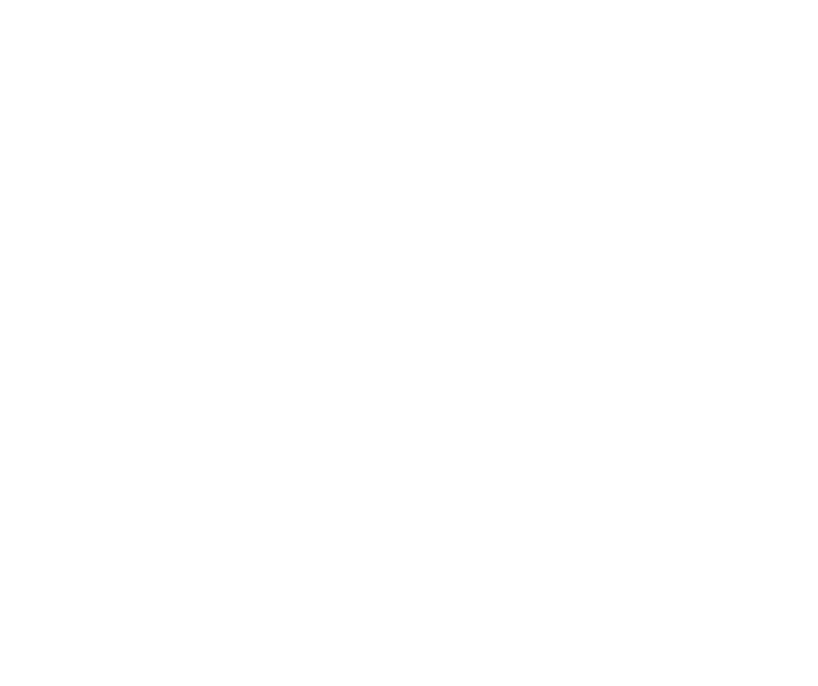
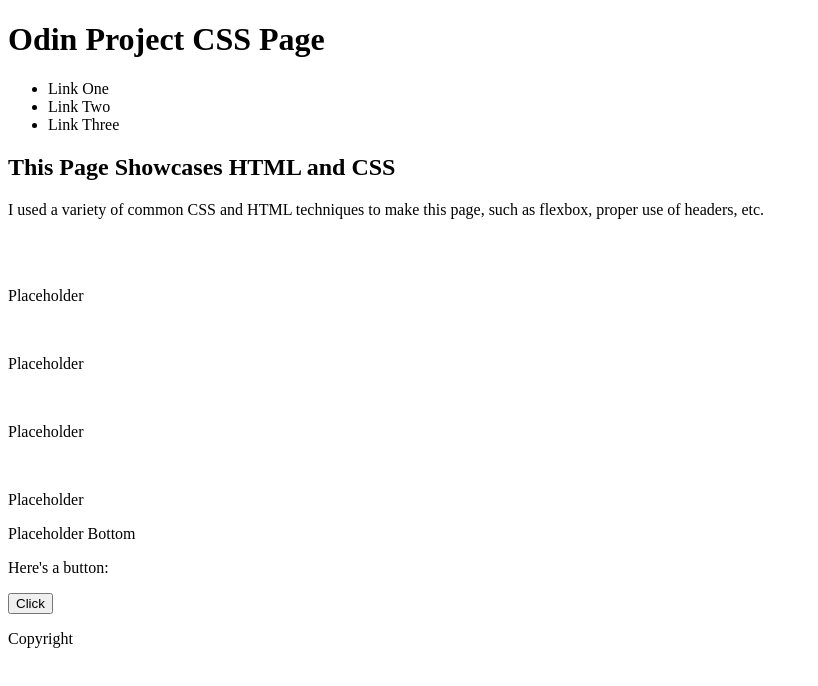
Before and after one commit to silasstephens15/css-page, a plain HTML site: page index.html in a window 1280 px wide. Shown: the whole page, without its empty margins (0-818 px from the left). Drawn offline with Linux system fonts and the light colour scheme.

Commit message:
Added outline of information in index.html
This will provide a template for styling and addition of more specific information later.

```diff
--- a/index.html
+++ b/index.html
@@ -7,6 +7,55 @@
     <link rel="stylesheet" href="./style.css">
 </head>
 <body>
+    <div class="header">
+        <h1>Odin Project CSS Page</h1>
+        <ul>
+            <li><a>Link One</a></li>
+            <li><a>Link Two</a></li>
+            <li><a>Link Three</a></li>
+        </ul>
+    </div>
+
+    <div class="introduction">
+        <div class="title">
+            <h2>This Page Showcases HTML and CSS</h2>
+            <p>I used a variety of common CSS and HTML techniques to make this page,
+                such as flexbox, proper use of headers, etc.</p>
+        </div>
+        <img src="" alt="">
+    </div>
+
+    <div class="cards">
+        <div class="card">
+            <img class='img-card' src="" alt="">
+            <p>Placeholder</p>
+        </div>
+        <div class="card">
+            <img class='img-card' src="" alt="">
+            <p>Placeholder</p>
+        </div>
+        <div class="card">
+            <img class='img-card' src="" alt="">
+            <p>Placeholder</p>
+        </div>
+        <div class="card">
+            <img class='img-card' src="" alt="">
+            <p>Placeholder</p>
+        </div>
+    </div>
+
+    <div class="bottom">
+        <p>Placeholder Bottom</p>
+    </div>
+
+    <div class="bottom-button">
+        <p>Here's a button:</p>
+        <button>Click</button>
+    </div>
+
+    <div class="footer">
+        <p>Copyright</p>
+    </div>
 
 </body>
 </html>
```
